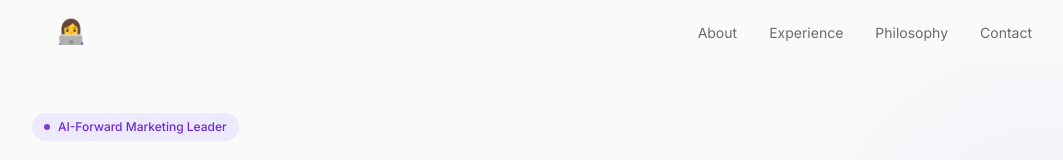
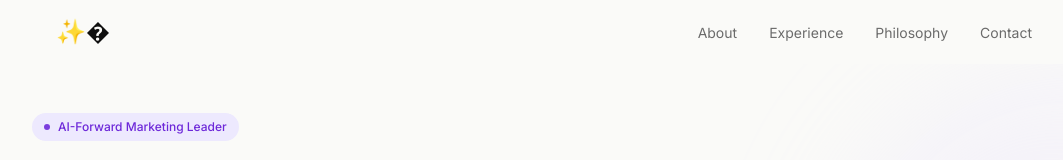
Before and after one commit to neelythomson/neelythomson-site, a Next.js app: page / in a window 1280 px wide. Shown: the top 160 px of the page, without its empty margins (96-1159 px from the left). Built offline with nearby package versions, Linux system fonts and the light colour scheme.

Commit message:
Swap avatar to sparkles emoji

```diff
--- a/src/components/Header.tsx
+++ b/src/components/Header.tsx
@@ -16,7 +16,7 @@ export default function Header() {
     <header className="fixed top-0 left-0 right-0 z-50 bg-[var(--color-bg)]/80 backdrop-blur-md">
       <nav className="max-w-5xl mx-auto px-6 h-16 flex items-center justify-between">
         <a href="#" className="hover:scale-110 transition-transform text-2xl leading-none" aria-label="Home">
-              👩‍💻
+              ✨�
             </a>
 
         <ul className="hidden sm:flex items-center gap-8">
```
